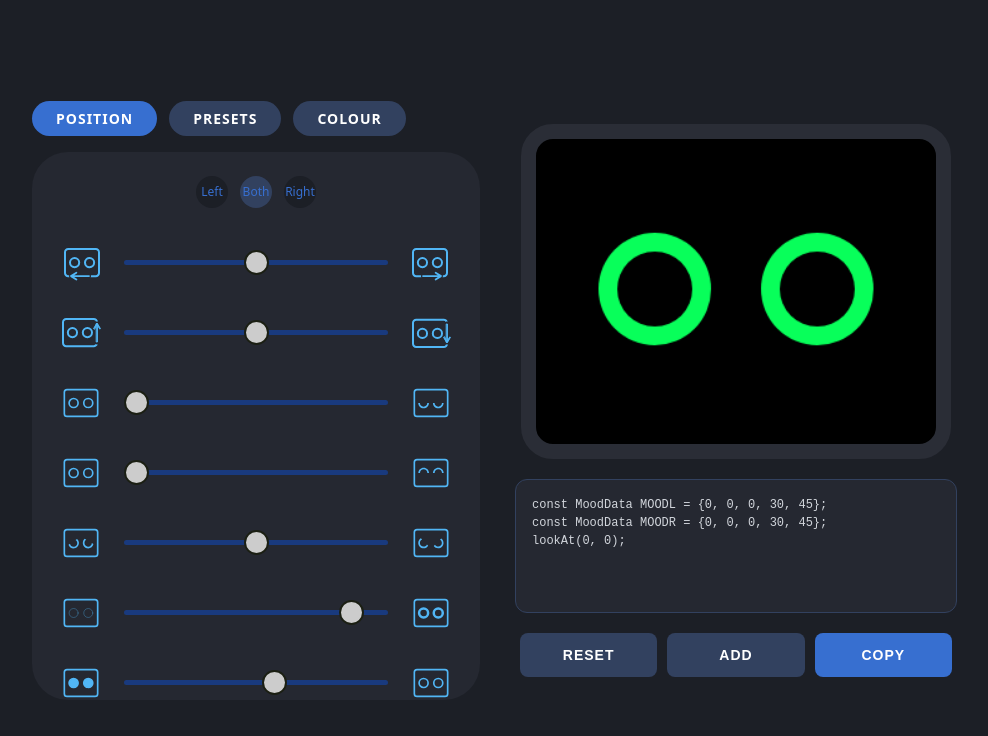
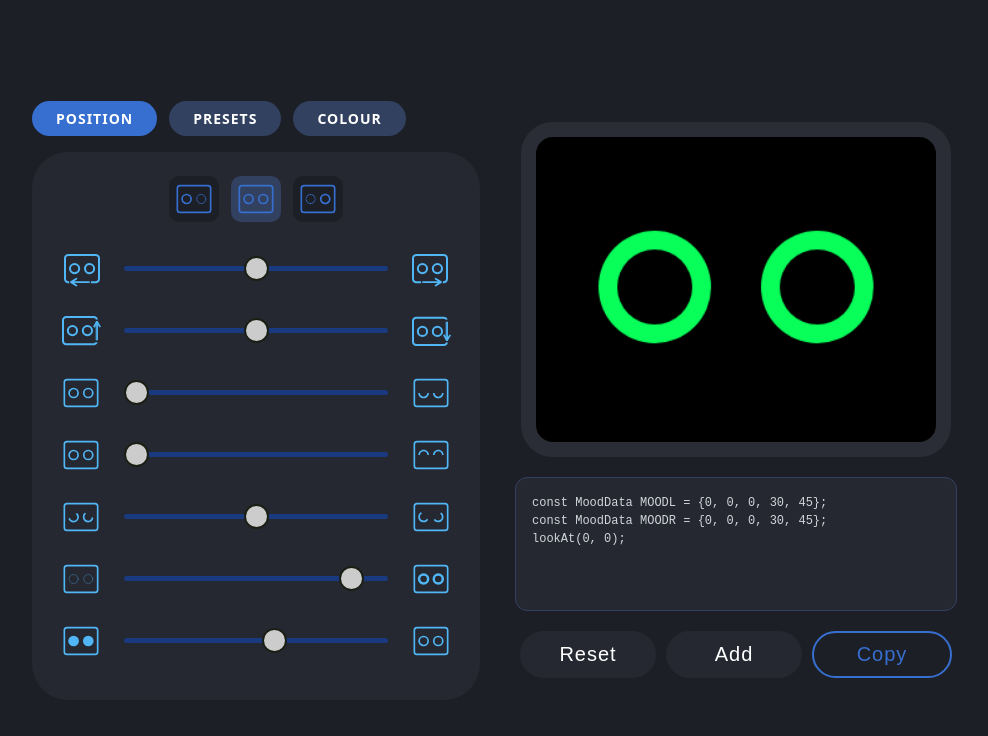
Before and after one commit to tanmaywankar/GrobotAnimator, a Vue app: page / in a window 1280 px wide. Shown: the top 736 px of the page, without its empty margins (168-1156 px from the left). Built offline with nearby package versions, Linux system fonts and the light colour scheme.

Commit message:
UI improvements

```diff
--- a/package.json
+++ b/package.json
@@ -9,8 +9,10 @@
     "preview": "vite preview"
   },
   "dependencies": {
+    "@lucide/vue": "^1.25.0",
     "pinia": "^3.0.4",
-    "vue": "^3.5.34"
+    "vue": "^3.5.34",
+    "vue3-toastify": "^0.2.9"
   },
   "devDependencies": {
     "@vitejs/plugin-vue": "^6.0.6",
--- a/src/App.vue
+++ b/src/App.vue
@@ -25,16 +25,28 @@ const store = useSliderStore();
             :class="{ 'active-sub': store.activeEyeSide === 'Left' }"
             @click="store.activeEyeSide = 'Left'"
           >
-            Left
+            <svg class="eye_select">
+              <use href="/sprite.svg#gb-left_eye" />
+            </svg>
           </div>
-          <div class="sub-tab"
-          :class="{'active-sub': store.activeEyeSide === 'Both'}"
-          @click="store.activeEyeSide = 'Both'"
-          >Both</div>
-          <div class="sub-tab"
-          :class="{'active-sub': store.activeEyeSide === 'Right'}"
-          @click="store.activeEyeSide = 'Right'"
-          >Right</div>
+          <div
+            class="sub-tab"
+            :class="{ 'active-sub': store.activeEyeSide === 'Both' }"
+            @click="store.activeEyeSide = 'Both'"
+          >
+            <svg class = "eye_select">
+            <use href = "/sprite.svg#gb-base_emo" />
+           </svg>
+          </div>
+          <div
+            class="sub-tab"
+            :class="{ 'active-sub': store.activeEyeSide === 'Right' }"
+            @click="store.activeEyeSide = 'Right'"
+          >
+            <svg class="eye_select">
+              <use href="/sprite.svg#gb-right_eye" />
+            </svg>
+          </div>
         </div>
         <SliderComponent
           v-for="slider in sliderConfigs"
@@ -48,7 +60,7 @@ const store = useSliderStore();
       <div class="canvas-container">
         <CanvasPreview />
       </div>
-      <TextBoxComponent/>
+      <TextBoxComponent />
     </div>
   </div>
 </template>
--- a/src/components/TextBoxComponent.vue
+++ b/src/components/TextBoxComponent.vue
@@ -1,9 +1,9 @@
 <template>
   <textarea class="code-output" id="text-area" :value="codeText"> </textarea>
   <div class="action-buttons">
-    <button class="btn" @click="resetValues">RESET</button>
-    <button class="btn">ADD</button>
-    <button class="btn primary">COPY</button>
+    <button class="btn" @click="resetValues">Reset</button>
+    <button class="btn">Add</button>
+    <button class="btn primary"  @click = "copyCode">Copy</button>
   </div>
 </template>
 
@@ -11,7 +11,7 @@
 import { computed } from "vue";
 import { useSliderStore } from "../store/SliderStore";
 import { sliderConfigs } from "../config/sliderConfig";
-
+import { toast } from 'vue3-toastify';
 const store = useSliderStore();
 
 const codeText = computed({
@@ -41,5 +41,20 @@ const resetValues = () => {
 
 const copyCode = () =>{
   const textArea = document.getElementById("text-area");
+  navigator.clipboard.writeText(textArea.value)
+  .then(() => {
+    toast.info("Code copied to clipboard!", {
+      autoClose: 3000,
+      position: toast.POSITION.BOTTOM_RIGHT,
+      theme: "dark",
+    });
+  })
+  .catch(err =>{
+    console.error("Failed to copy text: ", err);
+    toast.error("Failed to copy code", {
+      autoClose: 2500,
+      position: toast.POSITION.BOTTOM_RIGHT,
+    });
+  });
 }
 </script>
--- a/src/main.js
+++ b/src/main.js
@@ -2,5 +2,7 @@ import { createPinia } from 'pinia'
 import { createApp } from 'vue'
 import './style.css'
 import App from './App.vue'
+import Vue3Toastify from 'vue3-toastify';
+import 'vue3-toastify/dist/index.css';
 
 createApp(App).use(createPinia()).mount('#app')
--- a/src/style.css
+++ b/src/style.css
@@ -1,14 +1,14 @@
 /* ================= GLOBAL VARIABLES ================= */
 :root {
   /* Exact Colors from Figma */
-  --bg-app: #1c1f26;          /* Deepest background */
-  --bg-panel: #252831;        /* Left slider panel & text box */
-  --bg-canvas: #000000;       /* Canvas interior */
-  --border-canvas: #2a2d36;   /* Thick border around canvas */
+  --bg-app: #1c1f26; /* Deepest background */
+  --bg-panel: #252831; /* Left slider panel & text box */
+  --bg-canvas: #000000; /* Canvas interior */
+  --border-canvas: #2a2d36; /* Thick border around canvas */
 
-  --accent-blue: #376fd0;     /* Active tabs, Copy button, Slider fill */
+  --accent-blue: #376fd0; /* Active tabs, Copy button, Slider fill */
   --accent-blue-dim: #32415f; /* Inactive buttons, Inactive tabs */
-  --accent-green: #08ff5a;    /* Canvas eyes */
+  --accent-green: #08ff5a; /* Canvas eyes */
 
   --text-main: #ffffff;
   --text-muted: #8490a5;
@@ -26,7 +26,10 @@ body {
   padding: 0;
   background-color: var(--bg-app);
   color: var(--text-main);
-  font-family: system-ui, -apple-system, sans-serif;
+  font-family:
+    system-ui,
+    -apple-system,
+    sans-serif;
   display: flex;
   justify-content: center;
   align-items: center;
@@ -78,7 +81,7 @@ body {
   height: 500px;
   display: flex;
   flex-direction: column;
-  gap: 20px;
+  gap: 12px;
   flex-grow: 1;
 }
 
@@ -90,9 +93,10 @@ body {
 }
 
 .sub-tab {
-  width: 32px;
-  height: 32px;
-  border-radius: 50%;
+  width: 40px;
+  height: 40px;
+  border-radius: 10px;
+  padding: 3px 5px;
   background-color: var(--bg-app);
   display: grid;
   place-items: center;
@@ -100,11 +104,13 @@ body {
   font-size: 12px;
   cursor: pointer;
 }
+.sub-tab svg {
+  width: inherit;
+}
 
 .sub-tab.active-sub {
   background-color: var(--accent-blue-dim);
 }
-
 
 .slider-row {
   display: flex;
@@ -160,12 +166,11 @@ input[type="range"]::-webkit-slider-thumb {
   justify-content: center;
   align-items: center;
 }
-canvas{
+canvas {
   width: 400px;
   height: 300px;
   border-radius: 32px;
 }
-
 
 /* Code Output Box */
 .code-output {
@@ -193,17 +198,33 @@ canvas{
 
 .btn {
   flex: 1;
-  padding: 14px 0;
+  padding: 10px 0;
   border: none;
-  border-radius: var(--radius-sm);
-  background-color: var(--accent-blue-dim);
+  border-radius: var(--radius-lg);
+  background-color: var(--bg-panel);
   color: var(--text-main);
-  font-weight: 700;
-  font-size: 14px;
+  font-weight: 400;
+  font-size: 20px;
   letter-spacing: 1px;
   cursor: pointer;
+  transition: 0.2s ease-in-out;
+}
+.btn:hover {
+  background-color: var(--accent-blue);
+  color: var(--accent-blue-dim);
+}
+.primary {
+  border: 2px solid var(--accent-blue);
+  background-color: transparent;
+  color: var(--accent-blue);
 }
 
-.btn.primary {
+.primary:hover {
   background-color: var(--accent-blue);
+  color: var(--accent-blue-dim);
 }
+
+.btn:active{
+    background-color: var(--accent-blue-dim);
+    color: var(--accent-blue);
+}
```
Also changed, not shown: 1 other file (tests, documents, lock files or other folders).
